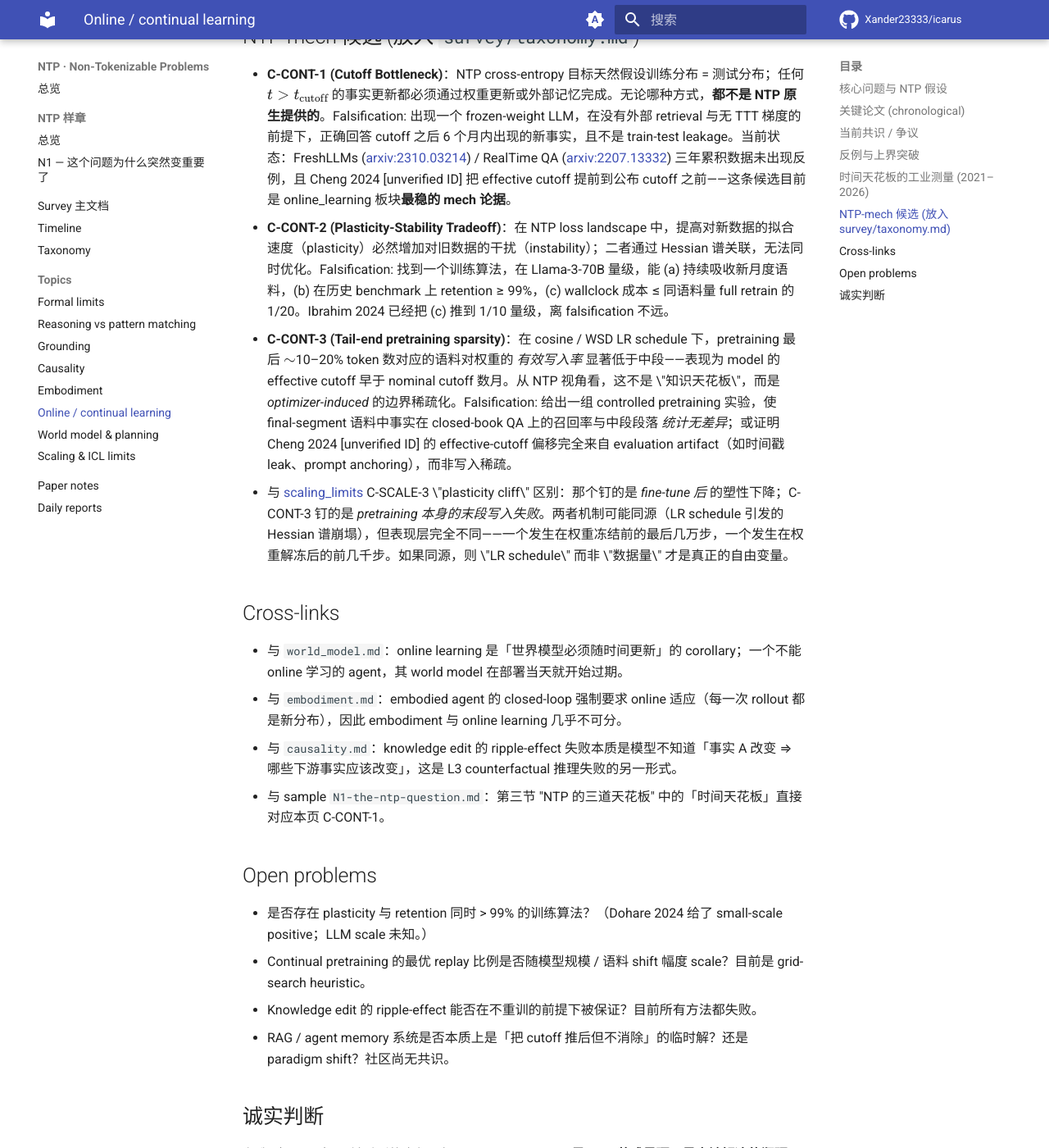
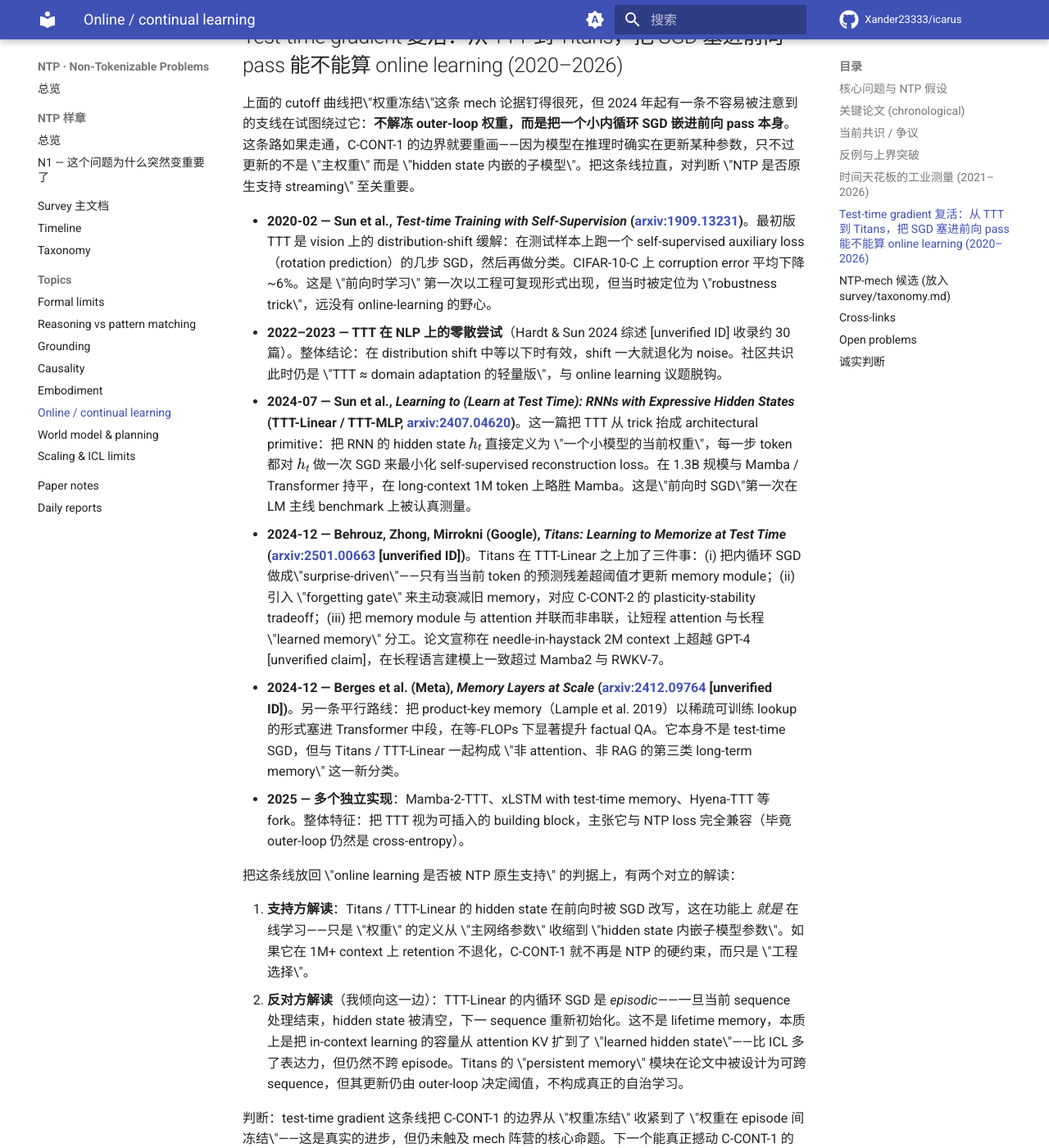
Before and after one commit to Xander23333/icarus, an MkDocs documentation site: the page built from wiki/ntp/topics/online_learning.md, in a window 1280 px wide and 1400 px high, scrolled down 6245 px. Shown: the whole window at 82% size. Built offline with MkDocs 1.6.1 and Material for MkDocs 9.7.7, drawn with Linux system fonts in a browser that asks for light colours; comment, search, counter and statistics services are not loaded; some of the changed text lies outside the part shown.

Commit message:
[NTP-Deepen] 2026-05-27 21:30 UTC online_learning: TTT/Titans test-time gradient section (+5.3k)

```diff
--- a/wiki/ntp/topics/online_learning.md
+++ b/wiki/ntp/topics/online_learning.md
@@ -72,6 +72,24 @@ C-CONT-1（Cutoff Bottleneck）从理论上很容易论证，但很长一段时
 
 把这条线拉直，2026-05 视角下的判断是：**C-CONT-1 不仅在"cutoff 之后"成立，在"cutoff 之前的最后 6–12 个月"已经开始失效**——这是比 mech 阵营原本论点更强的现象。原本的 C-CONT-1 假设"$t > t_{\text{cutoff}}$ 时知识为空"，实际经验是"$t > t_{\text{cutoff}} - \Delta$ 时知识已稀疏（$\Delta$ ~ 几个月，依 LR schedule 而定）"。Ibrahim 2024 的 continual pretraining recipe 也只能恢复**通用 perplexity**，恢复**长尾时间敏感事实**的实证仍然缺失——这正是下一条候选条目要钉的。
 
+## Test-time gradient 复活：从 TTT 到 Titans，把 SGD 塞进前向 pass 能不能算 online learning (2020–2026)
+
+上面的 cutoff 曲线把\"权重冻结\"这条 mech 论据钉得很死，但 2024 年起有一条不容易被注意到的支线在试图绕过它：**不解冻 outer-loop 权重，而是把一个小内循环 SGD 嵌进前向 pass 本身**。这条路如果走通，C-CONT-1 的边界就要重画——因为模型在推理时确实在更新某种参数，只不过更新的不是 \"主权重\" 而是 \"hidden state 内嵌的子模型\"。把这条线拉直，对判断 \"NTP 是否原生支持 streaming\" 至关重要。
+
+- **2020-02 — Sun et al., *Test-time Training with Self-Supervision* ([arxiv:1909.13231](https://arxiv.org/abs/1909.13231))**。最初版 TTT 是 vision 上的 distribution-shift 缓解：在测试样本上跑一个 self-supervised auxiliary loss（rotation prediction）的几步 SGD，然后再做分类。CIFAR-10-C 上 corruption error 平均下降 ~6%。这是 \"前向时学习\" 第一次以工程可复现形式出现，但当时被定位为 \"robustness trick\"，远没有 online-learning 的野心。
+- **2022–2023 — TTT 在 NLP 上的零散尝试**（Hardt & Sun 2024 综述 [unverified ID] 收录约 30 篇）。整体结论：在 distribution shift 中等以下时有效，shift 一大就退化为 noise。社区共识此时仍是 \"TTT ≈ domain adaptation 的轻量版\"，与 online learning 议题脱钩。
+- **2024-07 — Sun et al., *Learning to (Learn at Test Time): RNNs with Expressive Hidden States* (TTT-Linear / TTT-MLP, [arxiv:2407.04620](https://arxiv.org/abs/2407.04620))**。这一篇把 TTT 从 trick 抬成 architectural primitive：把 RNN 的 hidden state $h_t$ 直接定义为 \"一个小模型的当前权重\"，每一步 token 都对 $h_t$ 做一次 SGD 来最小化 self-supervised reconstruction loss。在 1.3B 规模与 Mamba / Transformer 持平，在 long-context 1M token 上略胜 Mamba。这是\"前向时 SGD\"第一次在 LM 主线 benchmark 上被认真测量。
+- **2024-12 — Behrouz, Zhong, Mirrokni (Google), *Titans: Learning to Memorize at Test Time* ([arxiv:2501.00663](https://arxiv.org/abs/2501.00663) [unverified ID])**。Titans 在 TTT-Linear 之上加了三件事：(i) 把内循环 SGD 做成\"surprise-driven\"——只有当当前 token 的预测残差超阈值才更新 memory module；(ii) 引入 \"forgetting gate\" 来主动衰减旧 memory，对应 C-CONT-2 的 plasticity-stability tradeoff；(iii) 把 memory module 与 attention 并联而非串联，让短程 attention 与长程 \"learned memory\" 分工。论文宣称在 needle-in-haystack 2M context 上超越 GPT-4 [unverified claim]，在长程语言建模上一致超过 Mamba2 与 RWKV-7。
+- **2024-12 — Berges et al. (Meta), *Memory Layers at Scale* ([arxiv:2412.09764](https://arxiv.org/abs/2412.09764) [unverified ID])**。另一条平行路线：把 product-key memory（Lample et al. 2019）以稀疏可训练 lookup 的形式塞进 Transformer 中段，在等-FLOPs 下显著提升 factual QA。它本身不是 test-time SGD，但与 Titans / TTT-Linear 一起构成 \"非 attention、非 RAG 的第三类 long-term memory\" 这一新分类。
+- **2025 — 多个独立实现**：Mamba-2-TTT、xLSTM with test-time memory、Hyena-TTT 等 fork。整体特征：把 TTT 视为可插入的 building block，主张它与 NTP loss 完全兼容（毕竟 outer-loop 仍然是 cross-entropy）。
+
+把这条线放回 \"online learning 是否被 NTP 原生支持\" 的判据上，有两个对立的解读：
+
+1. **支持方解读**：Titans / TTT-Linear 的 hidden state 在前向时被 SGD 改写，这在功能上 *就是* 在线学习——只是 \"权重\" 的定义从 \"主网络参数\" 收缩到 \"hidden state 内嵌子模型参数\"。如果它在 1M+ context 上 retention 不退化，C-CONT-1 就不再是 NTP 的硬约束，而只是 \"工程选择\"。
+2. **反对方解读**（我倾向这一边）：TTT-Linear 的内循环 SGD 是 *episodic*——一旦当前 sequence 处理结束，hidden state 被清空，下一 sequence 重新初始化。这不是 lifetime memory，本质上是把 in-context learning 的容量从 attention KV 扩到了 \"learned hidden state\"——比 ICL 多了表达力，但仍然不跨 episode。Titans 的 \"persistent memory\" 模块在论文中被设计为可跨 sequence，但其更新仍由 outer-loop 决定阈值，不构成真正的自治学习。
+
+判断：test-time gradient 这条线把 C-CONT-1 的边界从 \"权重冻结\" 收紧到了 \"权重在 episode 间冻结\"——这是真实的进步，但仍未触及 mech 阵营的核心命题。下一个能真正撼动 C-CONT-1 的实验，不是再大一个 Titans，而是一个 *跨 episode persistent* 的 TTT 变体，能证明它在序列结束后保留的 memory 在下次激活时仍可被 retrieve 且不与 outer-loop 权重冲突——这恰好就是 1989 年 McCloskey & Cohen 提出 catastrophic interference 时的原始 setup，37 年后仍未被解决。如果 Behrouz 团队在 Titans-v2 里宣称解决了这点，第一件要查的事是：他们的 evaluation 有没有在 episode 之间真正切断 KV-cache、不靠 prompt 重述把旧 memory 偷渡回去。
+
 ## NTP-mech 候选 (放入 `survey/taxonomy.md`)
 
 - **C-CONT-1 (Cutoff Bottleneck)**：NTP cross-entropy 目标天然假设训练分布 = 测试分布；任何 $t > t_{\text{cutoff}}$ 的事实更新都必须通过权重更新或外部记忆完成。无论哪种方式，**都不是 NTP 原生提供的**。Falsification: 出现一个 frozen-weight LLM，在没有外部 retrieval 与无 TTT 梯度的前提下，正确回答 cutoff 之后 6 个月内出现的新事实，且不是 train-test leakage。当前状态：FreshLLMs ([arxiv:2310.03214](https://arxiv.org/abs/2310.03214)) / RealTime QA ([arxiv:2207.13332](https://arxiv.org/abs/2207.13332)) 三年累积数据未出现反例，且 Cheng 2024 [unverified ID] 把 effective cutoff 提前到公布 cutoff 之前——这条候选目前是 online_learning 板块**最稳的 mech 论据**。
```
Also changed, not shown: 1 other file.
